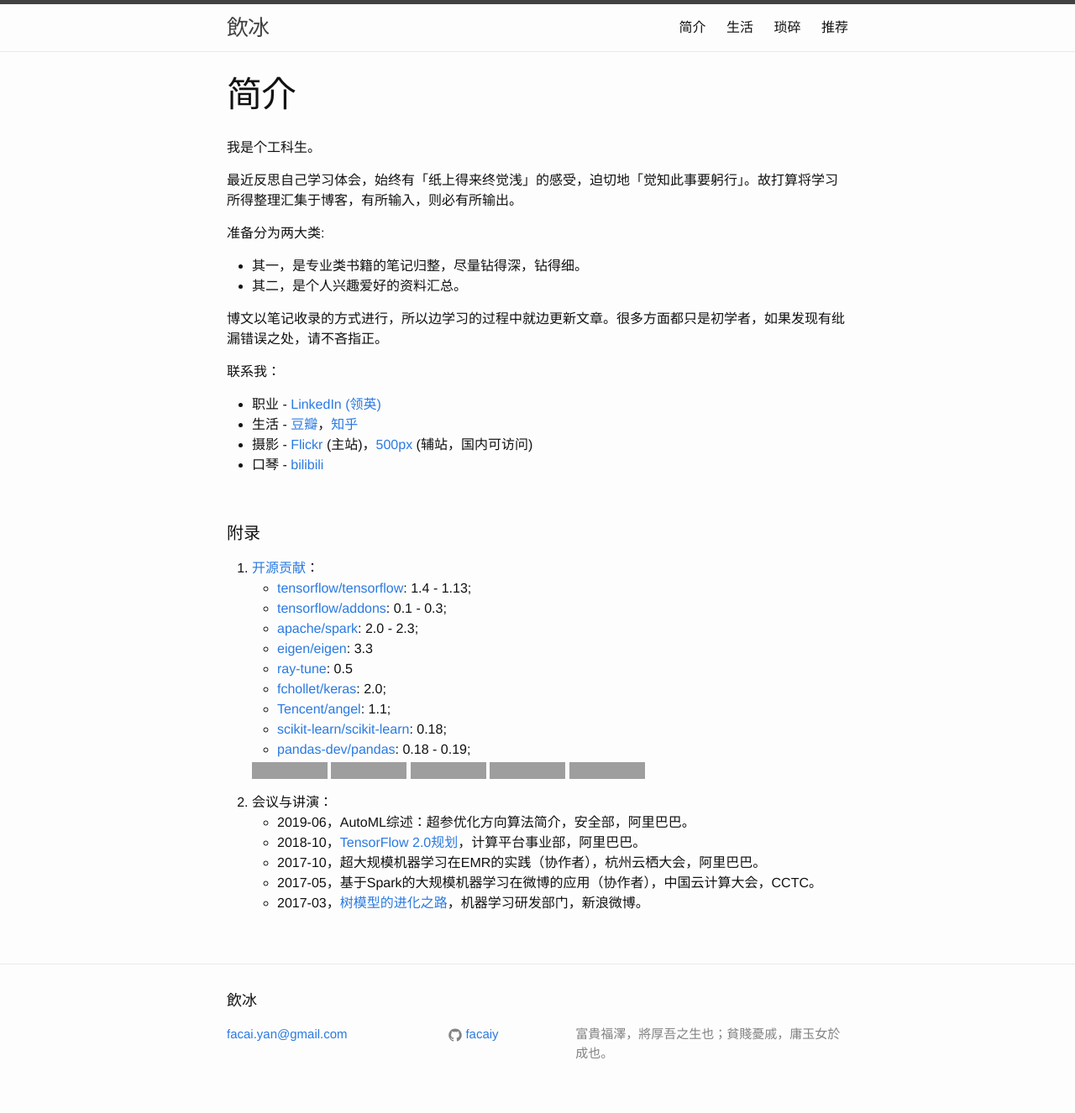
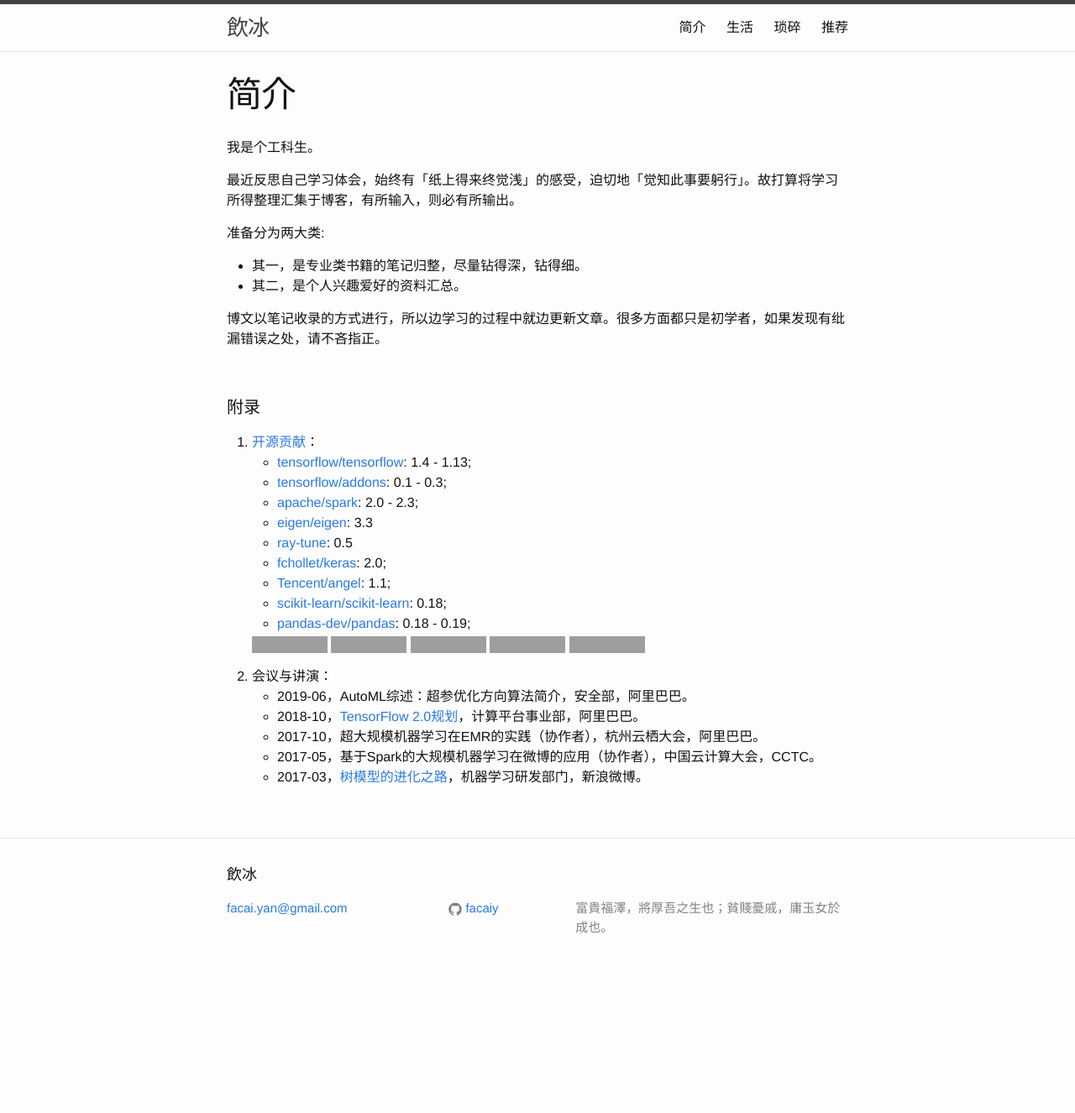
Before and after one commit to facaiy/facaiy.github.io, a Jekyll site: the page built from about.md, in a window 1280 px wide. Shown: the whole page at 84% size. Built offline with Jekyll 4.4.1, drawn with Linux system fonts in a browser that asks for light colours; comment, search, counter and statistics services are not loaded; after the commit the page ends 1176 px from its top, so only the background shows below that; grey boxes are pictures that could not be loaded.

Commit message:
CLN: 移除联系信息

```diff
--- a/about.md
+++ b/about.md
@@ -14,13 +14,6 @@ permalink: /about/
 + 其二，是个人兴趣爱好的资料汇总。
 
 博文以笔记收录的方式进行，所以边学习的过程中就边更新文章。很多方面都只是初学者，如果发现有纰漏错误之处，请不吝指正。
-
-联系我：
-
-+ 职业 - [LinkedIn (领英)](https://www.linkedin.com/in/facaiy)
-+ 生活 - [豆瓣](https://www.douban.com/people/facaiy/)，[知乎](https://www.zhihu.com/people/facaiy/)
-+ 摄影 - [Flickr](https://www.flickr.com/photos/facaiy/) (主站)，[500px](https://500px.me/facaiy) (辅站，国内可访问)
-+ 口琴 - [bilibili](https://www.bilibili.com/audio/am28311305)
 
 
 <br/>
```
